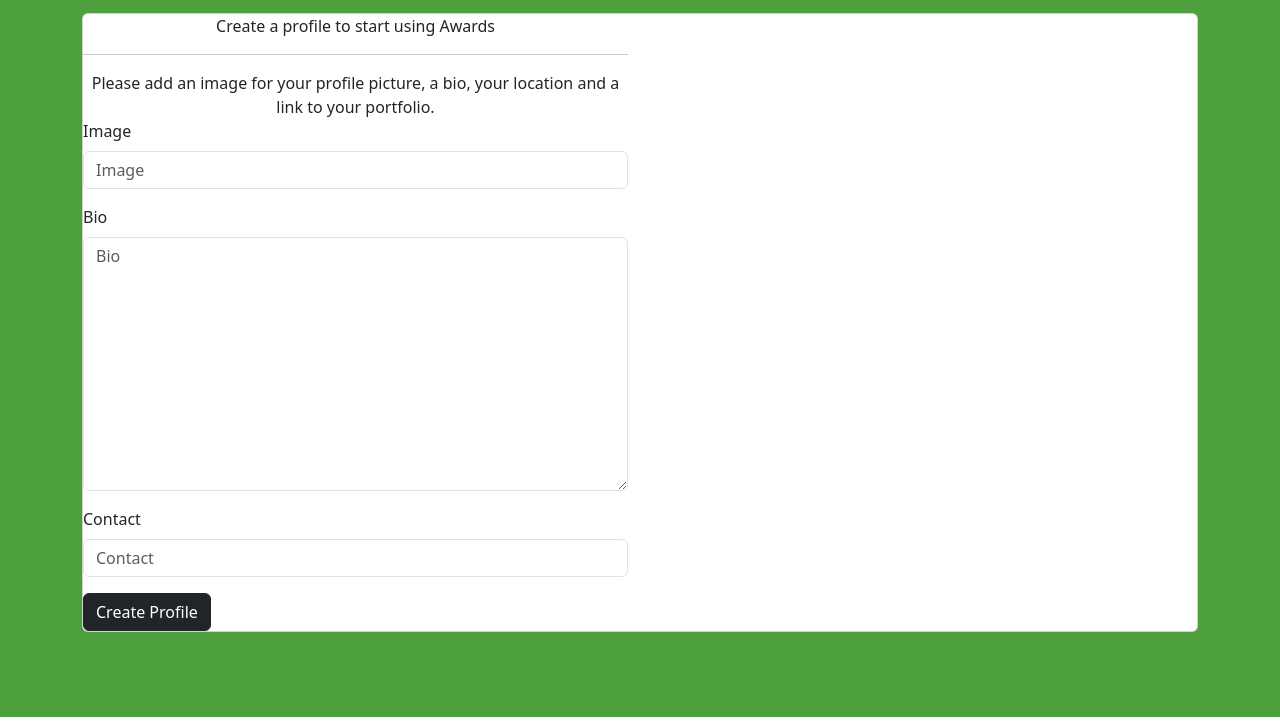
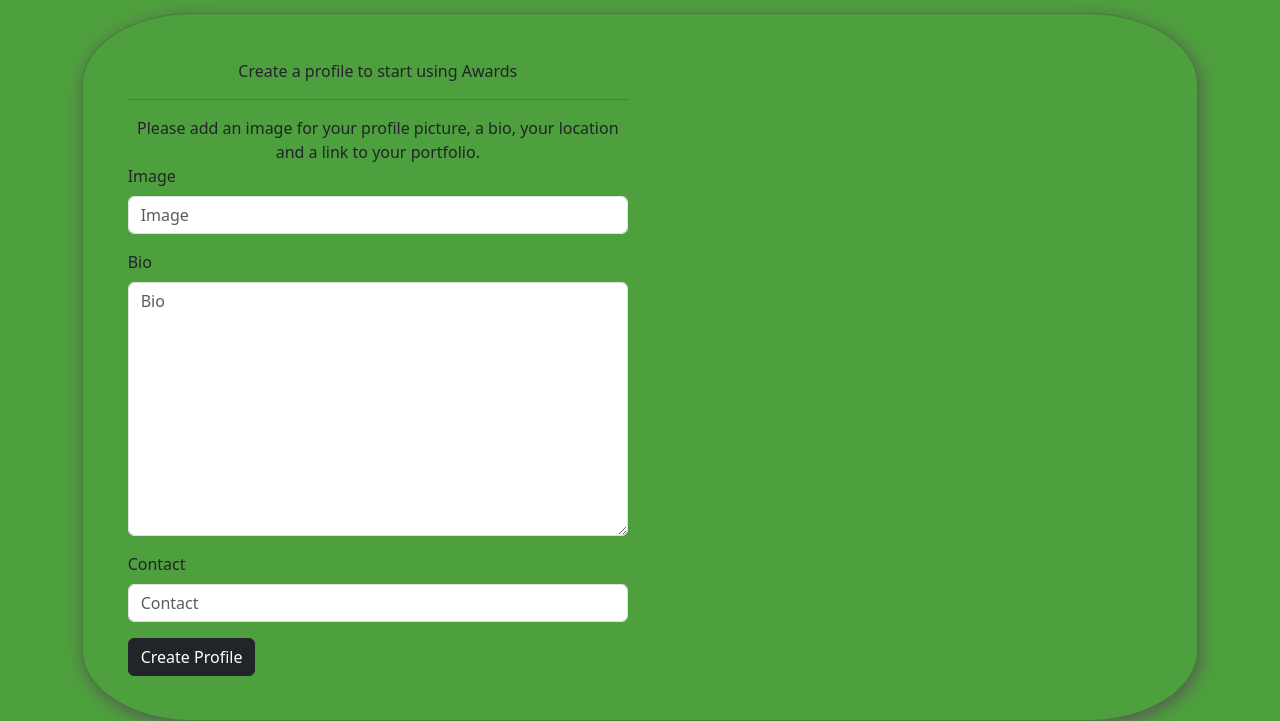
Before and after one commit to jobkarani/Awards, a Django app: page /create_profile/ in a window 1280 px wide. Shown: the part 83-804 px from the top of the page. Run offline with Django 3.2, Linux system fonts and the light colour scheme; a user stored in the database is signed in; some libraries are stand-ins or nearby versions; some web fonts are replaced.

Commit message:
adds hover effect on card in index template

```diff
--- a/award/templates/all-temps/create_profile.html
+++ b/award/templates/all-temps/create_profile.html
@@ -3,7 +3,16 @@
 {% block content %}
 <br><br><br> <br>
 <style>
-    .card {}
+    .card {
+        padding: 4%;
+        border-radius: 10%;
+        background-color: #4E9F3D;
+        filter: drop-shadow(2px 4px 8px #585858);
+    }
+
+    .card:hover {
+        filter: drop-shadow(2px 4px 8px #fff);
+    }
 </style>
 
 <div class="container" style="align-items:center;">
```
Also changed, not shown: award/templates/all-temps/index.html (+14 -3 lines), award/templates/all-temps/upload.html (+13 -1 lines).
